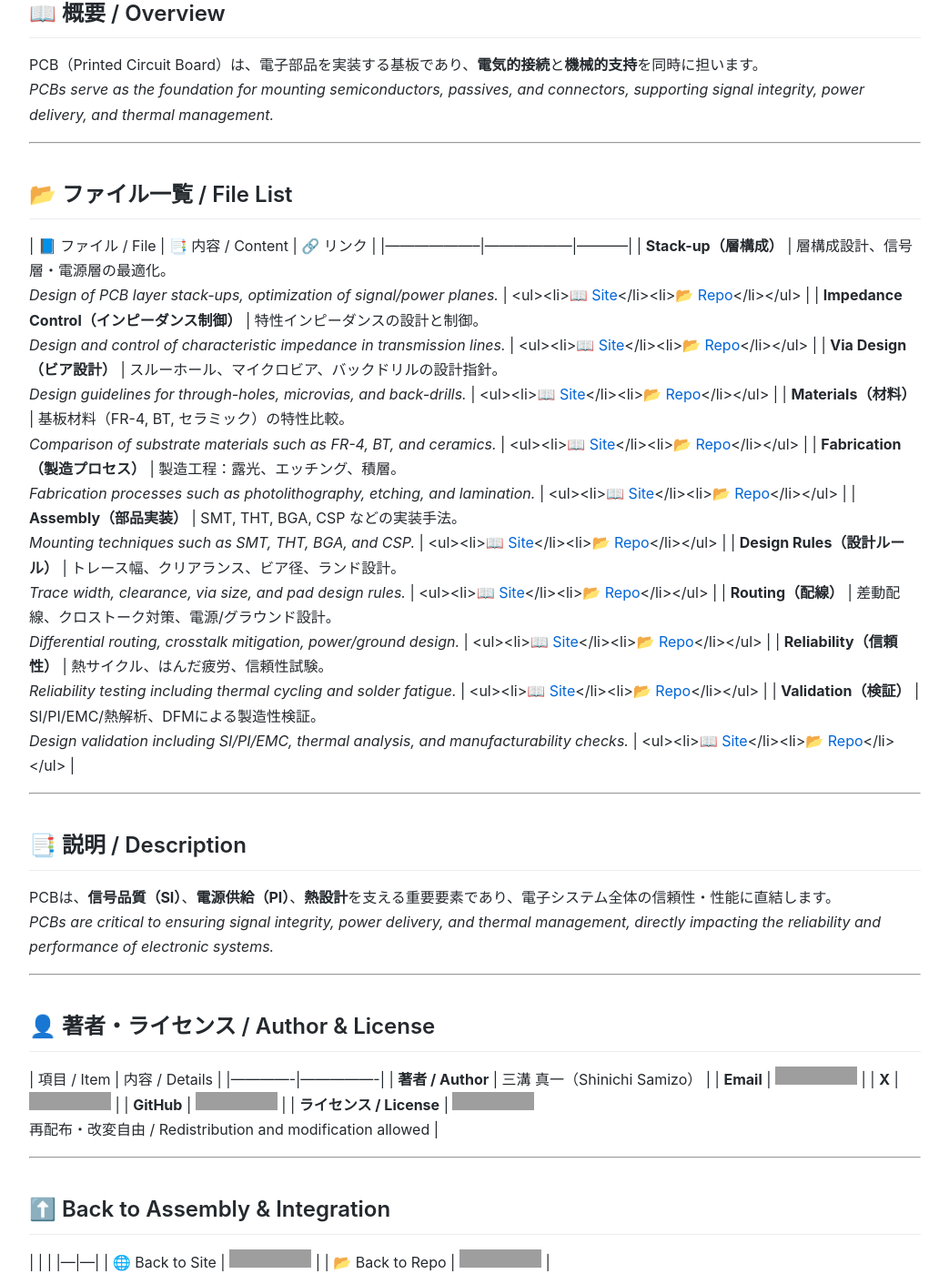
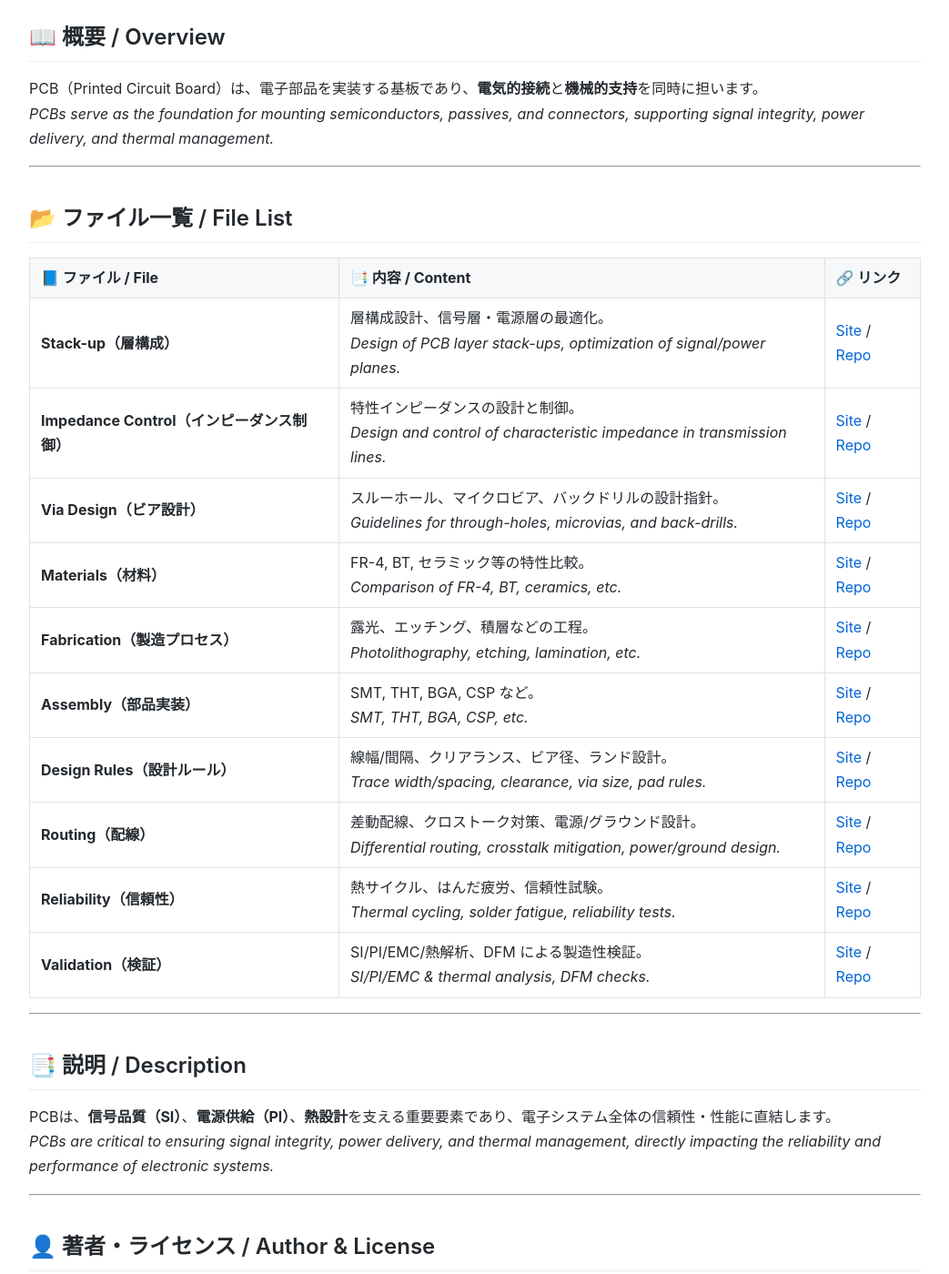
Before and after one commit to Samizo-AITL/Edusemi-Plus, a Jekyll site: the page built from Assembly-Integration/PCB/index.md, in a window 1280 px wide and 1400 px high, scrolled down 387 px. Shown: the whole window at 91% size, without its empty margins (118-1161 px from the left). Built offline with Jekyll 4.4.1, drawn with Linux system fonts in a browser that asks for light colours; some of the changed text lies outside the part shown; grey boxes are pictures that could not be loaded.

Commit message:
Update index.md

```diff
--- a/Assembly-Integration/PCB/index.md
+++ b/Assembly-Integration/PCB/index.md
@@ -11,10 +11,8 @@ title: "PCB | プリント基板"
 ---
 
 ## 🔗 リンク / Links
-| | |
-|---|---|
-| 🌐 View Site | [![View Site](https://img.shields.io/badge/View-Site-brightgreen?style=for-the-badge&logo=githubpages)](https://samizo-aitl.github.io/Edusemi-Plus/Assembly-Integration/PCB/) |
-| 📂 View Repo | [![View Repo](https://img.shields.io/badge/View-Repo-blue?style=for-the-badge&logo=github)](https://github.com/Samizo-AITL/Edusemi-Plus/tree/main/Assembly-Integration/PCB) |
+- 🌐 **View Site**: https://samizo-aitl.github.io/Edusemi-Plus/Assembly-Integration/PCB/
+- 📂 **View Repo**: https://github.com/Samizo-AITL/Edusemi-Plus/tree/main/Assembly-Integration/PCB
 
 ---
 
@@ -25,18 +23,19 @@ PCB（Printed Circuit Board）は、電子部品を実装する基板であり
 ---
 
 ## 📂 ファイル一覧 / File List
+
 | 📘 ファイル / File | 📑 内容 / Content | 🔗 リンク |
-|--------------------|------------------|-----------|
-| **Stack-up（層構成）** | 層構成設計、信号層・電源層の最適化。<br>*Design of PCB layer stack-ups, optimization of signal/power planes.* | <ul><li>[📖 Site](https://samizo-aitl.github.io/Edusemi-Plus/Assembly-Integration/PCB/stackup)</li><li>[📂 Repo](https://github.com/Samizo-AITL/Edusemi-Plus/blob/main/Assembly-Integration/PCB/stackup.md)</li></ul> |
-| **Impedance Control（インピーダンス制御）** | 特性インピーダンスの設計と制御。<br>*Design and control of characteristic impedance in transmission lines.* | <ul><li>[📖 Site](https://samizo-aitl.github.io/Edusemi-Plus/Assembly-Integration/PCB/impedance-control)</li><li>[📂 Repo](https://github.com/Samizo-AITL/Edusemi-Plus/blob/main/Assembly-Integration/PCB/impedance-control.md)</li></ul> |
-| **Via Design（ビア設計）** | スルーホール、マイクロビア、バックドリルの設計指針。<br>*Design guidelines for through-holes, microvias, and back-drills.* | <ul><li>[📖 Site](https://samizo-aitl.github.io/Edusemi-Plus/Assembly-Integration/PCB/via-design)</li><li>[📂 Repo](https://github.com/Samizo-AITL/Edusemi-Plus/blob/main/Assembly-Integration/PCB/via-design.md)</li></ul> |
-| **Materials（材料）** | 基板材料（FR-4, BT, セラミック）の特性比較。<br>*Comparison of substrate materials such as FR-4, BT, and ceramics.* | <ul><li>[📖 Site](https://samizo-aitl.github.io/Edusemi-Plus/Assembly-Integration/PCB/materials)</li><li>[📂 Repo](https://github.com/Samizo-AITL/Edusemi-Plus/blob/main/Assembly-Integration/PCB/materials.md)</li></ul> |
-| **Fabrication（製造プロセス）** | 製造工程：露光、エッチング、積層。<br>*Fabrication processes such as photolithography, etching, and lamination.* | <ul><li>[📖 Site](https://samizo-aitl.github.io/Edusemi-Plus/Assembly-Integration/PCB/fabrication)</li><li>[📂 Repo](https://github.com/Samizo-AITL/Edusemi-Plus/blob/main/Assembly-Integration/PCB/fabrication.md)</li></ul> |
-| **Assembly（部品実装）** | SMT, THT, BGA, CSP などの実装手法。<br>*Mounting techniques such as SMT, THT, BGA, and CSP.* | <ul><li>[📖 Site](https://samizo-aitl.github.io/Edusemi-Plus/Assembly-Integration/PCB/assembly)</li><li>[📂 Repo](https://github.com/Samizo-AITL/Edusemi-Plus/blob/main/Assembly-Integration/PCB/assembly.md)</li></ul> |
-| **Design Rules（設計ルール）** | トレース幅、クリアランス、ビア径、ランド設計。<br>*Trace width, clearance, via size, and pad design rules.* | <ul><li>[📖 Site](https://samizo-aitl.github.io/Edusemi-Plus/Assembly-Integration/PCB/design_rules)</li><li>[📂 Repo](https://github.com/Samizo-AITL/Edusemi-Plus/blob/main/Assembly-Integration/PCB/design_rules.md)</li></ul> |
-| **Routing（配線）** | 差動配線、クロストーク対策、電源/グラウンド設計。<br>*Differential routing, crosstalk mitigation, power/ground design.* | <ul><li>[📖 Site](https://samizo-aitl.github.io/Edusemi-Plus/Assembly-Integration/PCB/routing)</li><li>[📂 Repo](https://github.com/Samizo-AITL/Edusemi-Plus/blob/main/Assembly-Integration/PCB/routing.md)</li></ul> |
-| **Reliability（信頼性）** | 熱サイクル、はんだ疲労、信頼性試験。<br>*Reliability testing including thermal cycling and solder fatigue.* | <ul><li>[📖 Site](https://samizo-aitl.github.io/Edusemi-Plus/Assembly-Integration/PCB/reliability)</li><li>[📂 Repo](https://github.com/Samizo-AITL/Edusemi-Plus/blob/main/Assembly-Integration/PCB/reliability.md)</li></ul> |
-| **Validation（検証）** | SI/PI/EMC/熱解析、DFMによる製造性検証。<br>*Design validation including SI/PI/EMC, thermal analysis, and manufacturability checks.* | <ul><li>[📖 Site](https://samizo-aitl.github.io/Edusemi-Plus/Assembly-Integration/PCB/validation)</li><li>[📂 Repo](https://github.com/Samizo-AITL/Edusemi-Plus/blob/main/Assembly-Integration/PCB/validation.md)</li></ul> |
+|---|---|---|
+| **Stack-up（層構成）** | 層構成設計、信号層・電源層の最適化。<br>*Design of PCB layer stack-ups, optimization of signal/power planes.* | [Site](https://samizo-aitl.github.io/Edusemi-Plus/Assembly-Integration/PCB/stackup) / [Repo](https://github.com/Samizo-AITL/Edusemi-Plus/blob/main/Assembly-Integration/PCB/stackup.md) |
+| **Impedance Control（インピーダンス制御）** | 特性インピーダンスの設計と制御。<br>*Design and control of characteristic impedance in transmission lines.* | [Site](https://samizo-aitl.github.io/Edusemi-Plus/Assembly-Integration/PCB/impedance-control) / [Repo](https://github.com/Samizo-AITL/Edusemi-Plus/blob/main/Assembly-Integration/PCB/impedance-control.md) |
+| **Via Design（ビア設計）** | スルーホール、マイクロビア、バックドリルの設計指針。<br>*Guidelines for through-holes, microvias, and back-drills.* | [Site](https://samizo-aitl.github.io/Edusemi-Plus/Assembly-Integration/PCB/via-design) / [Repo](https://github.com/Samizo-AITL/Edusemi-Plus/blob/main/Assembly-Integration/PCB/via-design.md) |
+| **Materials（材料）** | FR-4, BT, セラミック等の特性比較。<br>*Comparison of FR-4, BT, ceramics, etc.* | [Site](https://samizo-aitl.github.io/Edusemi-Plus/Assembly-Integration/PCB/materials) / [Repo](https://github.com/Samizo-AITL/Edusemi-Plus/blob/main/Assembly-Integration/PCB/materials.md) |
+| **Fabrication（製造プロセス）** | 露光、エッチング、積層などの工程。<br>*Photolithography, etching, lamination, etc.* | [Site](https://samizo-aitl.github.io/Edusemi-Plus/Assembly-Integration/PCB/fabrication) / [Repo](https://github.com/Samizo-AITL/Edusemi-Plus/blob/main/Assembly-Integration/PCB/fabrication.md) |
+| **Assembly（部品実装）** | SMT, THT, BGA, CSP など。<br>*SMT, THT, BGA, CSP, etc.* | [Site](https://samizo-aitl.github.io/Edusemi-Plus/Assembly-Integration/PCB/assembly) / [Repo](https://github.com/Samizo-AITL/Edusemi-Plus/blob/main/Assembly-Integration/PCB/assembly.md) |
+| **Design Rules（設計ルール）** | 線幅/間隔、クリアランス、ビア径、ランド設計。<br>*Trace width/spacing, clearance, via size, pad rules.* | [Site](https://samizo-aitl.github.io/Edusemi-Plus/Assembly-Integration/PCB/design_rules) / [Repo](https://github.com/Samizo-AITL/Edusemi-Plus/blob/main/Assembly-Integration/PCB/design_rules.md) |
+| **Routing（配線）** | 差動配線、クロストーク対策、電源/グラウンド設計。<br>*Differential routing, crosstalk mitigation, power/ground design.* | [Site](https://samizo-aitl.github.io/Edusemi-Plus/Assembly-Integration/PCB/routing) / [Repo](https://github.com/Samizo-AITL/Edusemi-Plus/blob/main/Assembly-Integration/PCB/routing.md) |
+| **Reliability（信頼性）** | 熱サイクル、はんだ疲労、信頼性試験。<br>*Thermal cycling, solder fatigue, reliability tests.* | [Site](https://samizo-aitl.github.io/Edusemi-Plus/Assembly-Integration/PCB/reliability) / [Repo](https://github.com/Samizo-AITL/Edusemi-Plus/blob/main/Assembly-Integration/PCB/reliability.md) |
+| **Validation（検証）** | SI/PI/EMC/熱解析、DFM による製造性検証。<br>*SI/PI/EMC & thermal analysis, DFM checks.* | [Site](https://samizo-aitl.github.io/Edusemi-Plus/Assembly-Integration/PCB/validation) / [Repo](https://github.com/Samizo-AITL/Edusemi-Plus/blob/main/Assembly-Integration/PCB/validation.md) |
 
 ---
 
@@ -48,17 +47,15 @@ PCBは、**信号品質（SI）**、**電源供給（PI）**、**熱設計**を
 
 ## 👤 著者・ライセンス / Author & License
 | 項目 / Item | 内容 / Details |
-|-------------|----------------|
+|---|---|
 | **著者 / Author** | 三溝 真一（Shinichi Samizo） |
-| **Email** | [![Email](https://img.shields.io/badge/Email-shin3t72%40gmail.com-red?style=flat&logo=gmail)](mailto:shin3t72@gmail.com) |
-| **X** | [![X](https://img.shields.io/badge/X-@shin3t72-black?style=flat&logo=x)](https://x.com/shin3t72) |
-| **GitHub** | [![GitHub](https://img.shields.io/badge/GitHub-Samizo--AITL-blue?style=flat&logo=github)](https://github.com/Samizo-AITL) |
-| **ライセンス / License** | [![MIT License](https://img.shields.io/badge/license-MIT-blue.svg)](LICENSE) <br> 再配布・改変自由 / Redistribution and modification allowed |
+| **Email** | shin3t72@gmail.com |
+| **X** | https://x.com/shin3t72 |
+| **GitHub** | https://github.com/Samizo-AITL |
+| **ライセンス / License** | MIT（再配布・改変自由） |
 
 ---
 
 ## ⬆️ Back to Assembly & Integration
-| | |
-|---|---|
-| 🌐 Back to Site | [![Back Site](https://img.shields.io/badge/⬆️%20Back-Site-brightgreen?style=for-the-badge&logo=githubpages)](https://samizo-aitl.github.io/Edusemi-Plus/Assembly-Integration/) |
-| 📂 Back to Repo | [![Back Repo](https://img.shields.io/badge/⬆️%20Back-Repo-blue?style=for-the-badge&logo=github)](https://github.com/Samizo-AITL/Edusemi-Plus/tree/main/Assembly-Integration) |
+- 🌐 Back to Site: https://samizo-aitl.github.io/Edusemi-Plus/Assembly-Integration/
+- 📂 Back to Repo: https://github.com/Samizo-AITL/Edusemi-Plus/tree/main/Assembly-Integration
```
